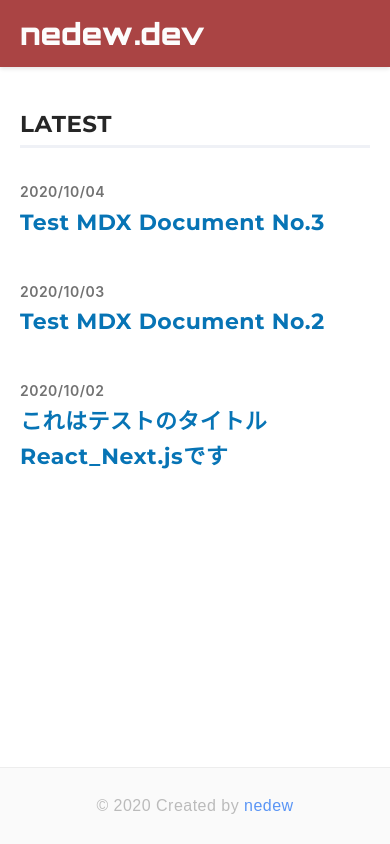
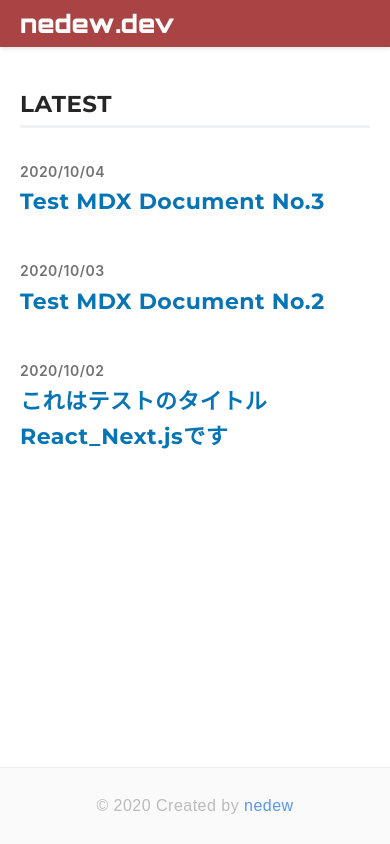
Before and after one commit to nedew/blog, a Next.js app: page / in a window 390 px wide. Built offline with nearby package versions, Linux system fonts and the light colour scheme.

Commit message:
mobile表示でのheader高さ調整

```diff
--- a/components/styles/header.module.scss
+++ b/components/styles/header.module.scss
@@ -8,6 +8,9 @@
   background-color: #AA4444;
   padding: 0.7rem 0;
   box-shadow: 0 2.2px 4px 0 rgba(0,0,0,0.1);
+  @media screen and (max-width: $breakPoint) {
+    padding: 0.3rem 0;
+  }
 }
 
 .headerContainer {
@@ -41,9 +44,11 @@
   font-size: 30px;
   font-weight: 700;
   user-select: none;
+  @media screen and (max-width: $breakPoint) {
+    font-size: 25px;
+  }
 }
 .siteTitle:first-letter {
   color: #f45842;
   color: #fcfcfc;
-  font-size: 30px;
 }
```
